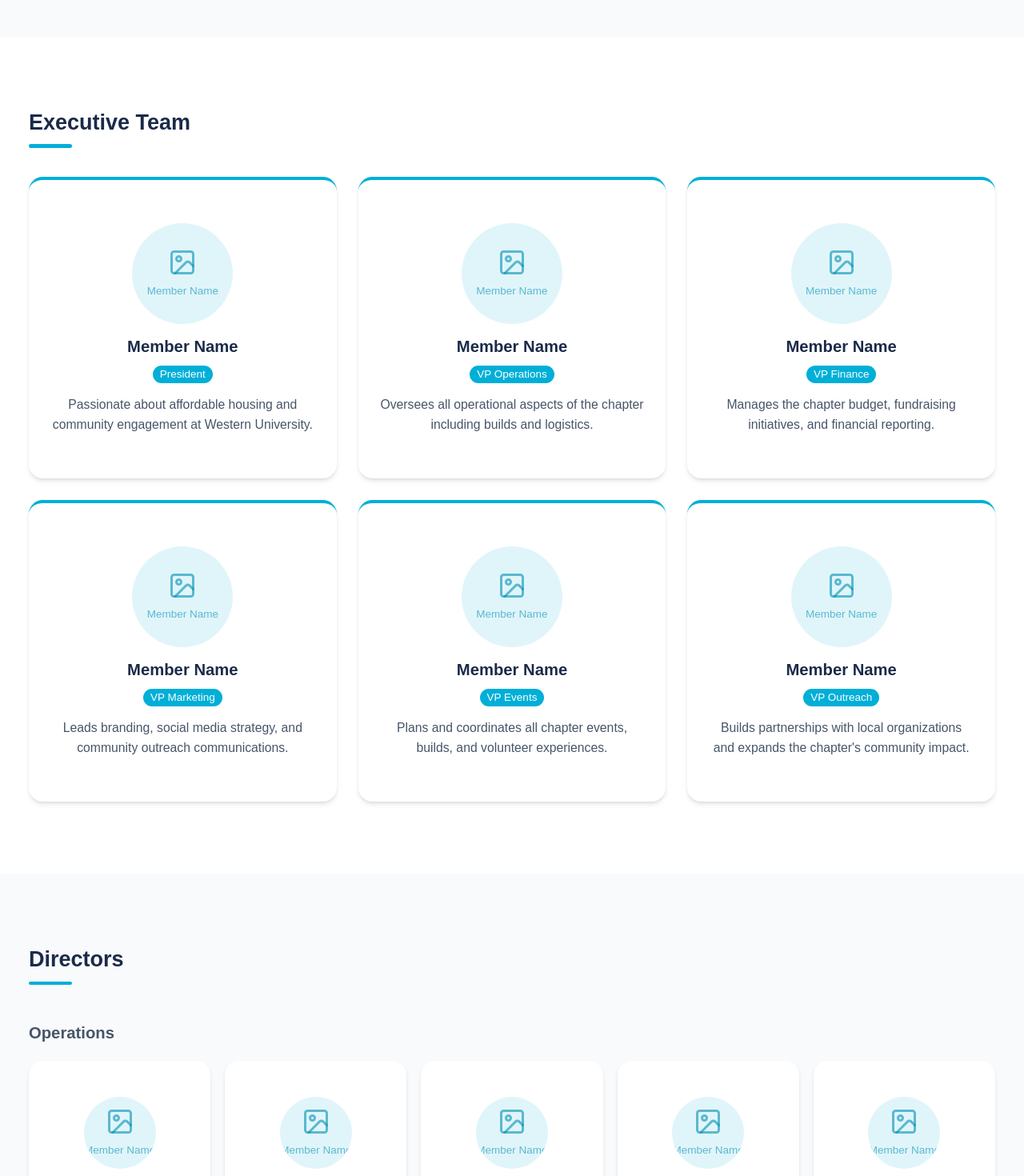
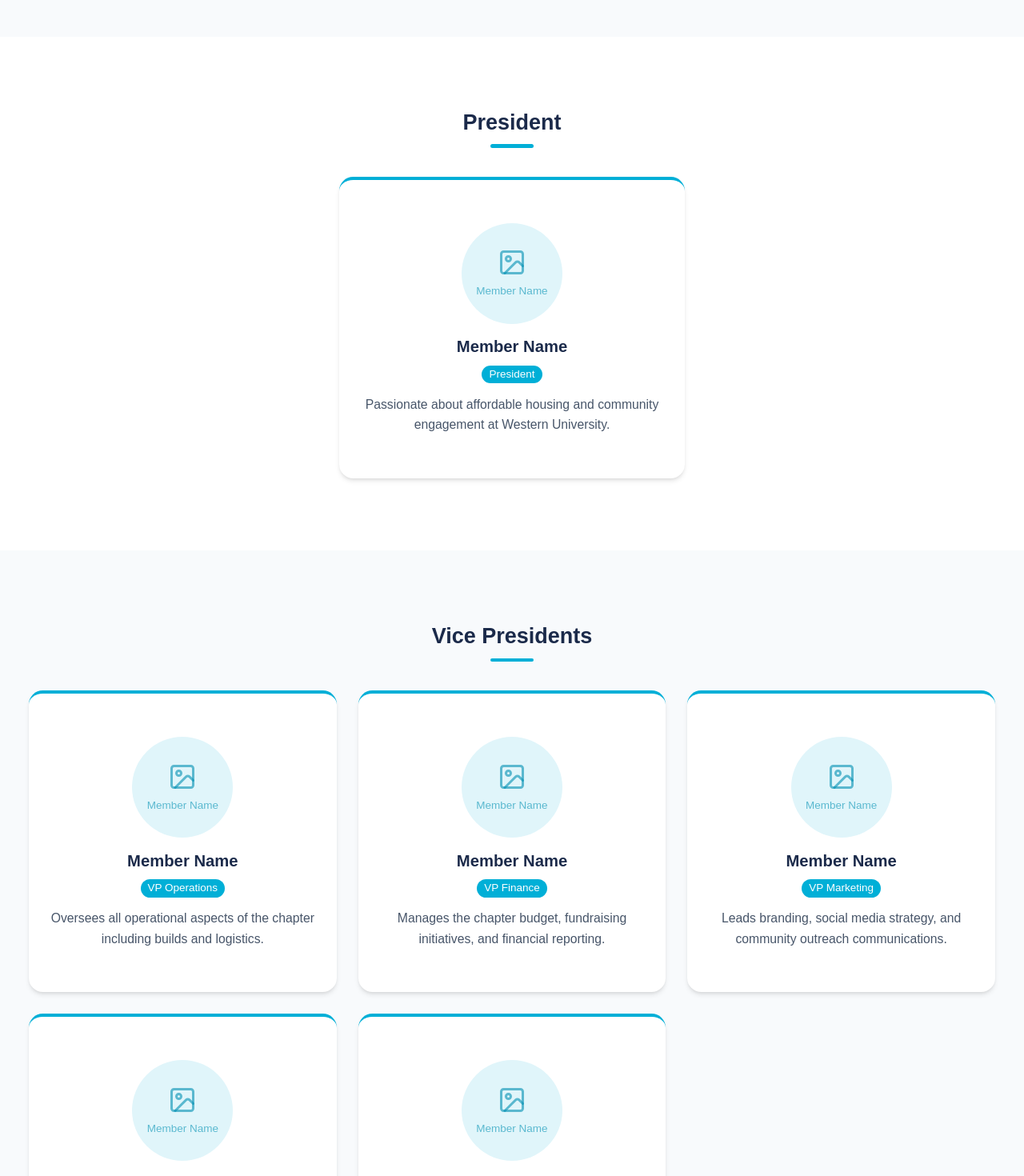
Before and after one commit to AP3008/UWO-H4H-Webpage, a Next.js app: page /team in a window 1280 px wide. Shown: the part 320-1790 px from the top of the page at 80% size. Built offline with nearby package versions, Linux system fonts and the light colour scheme; a web font is replaced by a local one.

Commit message:
feat: updated team page with better structure differentiating roles

```diff
--- a/app/team/page.tsx
+++ b/app/team/page.tsx
@@ -11,7 +11,10 @@ export const metadata: Metadata = {
 };
 
 export default function TeamPage() {
-  const vps = TEAM_MEMBERS.filter((m) => m.level === "vp");
+  const president = TEAM_MEMBERS.find((m) => m.role === "President");
+  const vps = TEAM_MEMBERS.filter(
+    (m) => m.level === "vp" && m.role !== "President"
+  );
   const directors = TEAM_MEMBERS.filter((m) => m.level === "director");
 
   // Group directors by department
@@ -37,13 +40,30 @@ export default function TeamPage() {
         </div>
       </section>
 
-      {/* VPs Section */}
-      <section className="px-4 py-16 sm:px-6 sm:py-20 lg:px-8">
+      {/* President Section */}
+      {president && (
+        <section className="px-4 py-16 sm:px-6 sm:py-20 lg:px-8">
+          <div className="mx-auto max-w-7xl">
+            <h2 className="text-center text-2xl font-bold text-h4h-navy">
+              President
+            </h2>
+            <div className="mx-auto mt-2 h-1 w-12 rounded-full bg-h4h-cyan" />
+            <div className="mt-8 flex justify-center">
+              <div className="w-full max-w-sm">
+                <TeamCard member={president} />
+              </div>
+            </div>
+          </div>
+        </section>
+      )}
+
+      {/* Vice Presidents Section */}
+      <section className="bg-h4h-gray-50 px-4 py-16 sm:px-6 sm:py-20 lg:px-8">
         <div className="mx-auto max-w-7xl">
-          <h2 className="text-2xl font-bold text-h4h-navy">
-            Executive Team
+          <h2 className="text-center text-2xl font-bold text-h4h-navy">
+            Vice Presidents
           </h2>
-          <div className="mt-2 h-1 w-12 rounded-full bg-h4h-cyan" />
+          <div className="mx-auto mt-2 h-1 w-12 rounded-full bg-h4h-cyan" />
           <div className="mt-8 grid grid-cols-1 gap-6 sm:grid-cols-2 lg:grid-cols-3">
             {vps.map((member) => (
               <TeamCard key={member.id} member={member} />
@@ -53,10 +73,12 @@ export default function TeamPage() {
       </section>
 
       {/* Directors Section — grouped by department */}
-      <section className="bg-h4h-gray-50 px-4 py-16 sm:px-6 sm:py-20 lg:px-8">
+      <section className="px-4 py-16 sm:px-6 sm:py-20 lg:px-8">
         <div className="mx-auto max-w-7xl">
-          <h2 className="text-2xl font-bold text-h4h-navy">Directors</h2>
-          <div className="mt-2 h-1 w-12 rounded-full bg-h4h-cyan" />
+          <h2 className="text-center text-2xl font-bold text-h4h-navy">
+            Directors
+          </h2>
+          <div className="mx-auto mt-2 h-1 w-12 rounded-full bg-h4h-cyan" />
 
           {Object.entries(departments).map(([dept, members]) => (
             <div key={dept} className="mt-10">
```
